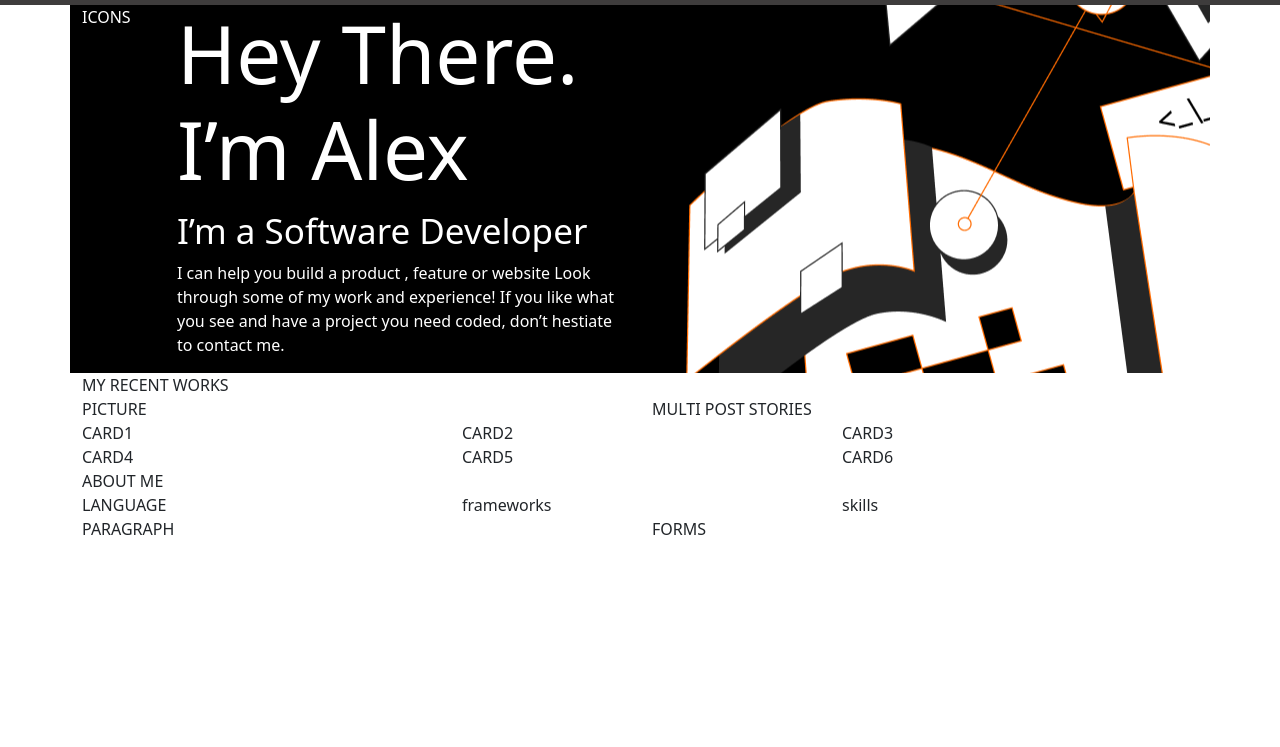
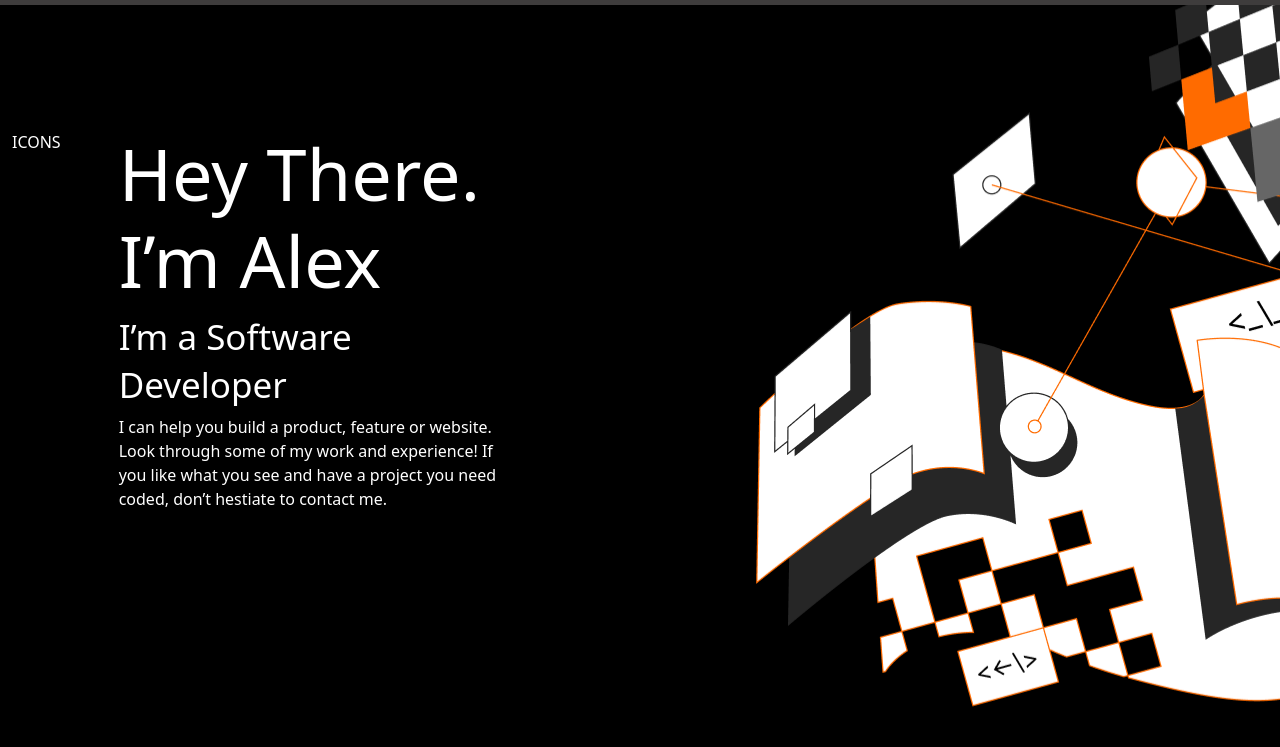
Before and after one commit to MattGomb/Microverse-bootstrap-week3-, a website: page index.html in a window 1280 px wide. Shown: the part 53-800 px from the top of the page. Drawn offline with nearby package versions, Linux system fonts and the light colour scheme.

Commit message:
fix width of first grid element

```diff
--- a/index.html
+++ b/index.html
@@ -25,17 +25,17 @@
           </div>
         </div>
     </nav>
-    <div class="container">
+    <div class="container-fluid">
         <div class="row row-1">
           <div class="col-1 row1-col1">
             ICONS
           </div>
-          <div class="col-5 row1-col2">
-            <h1 class="display-1">Hey There. I’m Alex
+          <div class="col-4 row1-col2">
+            <h1 class="display-2">Hey There. I’m Alex
             </h1>
             <h1><small>I’m a Software Developer
             </small></h1>
-            <p>I can help you build a product , feature or website Look through some of my work and experience! If you like what you see and have a project you need coded, don’t hestiate to contact me.</p>
+            <p>I can help you build a product, feature or website. Look through some of my work and experience! If you like what you see and have a project you need coded, don’t hestiate to contact me.</p>
           </div>
         </div>
         <div class="row">
--- a/styles.css
+++ b/styles.css
@@ -13,3 +13,7 @@
     background-position: right;
     color: white;
 }
+
+.row-1 {
+    padding: 10% 0 20% 0;
+}
```
